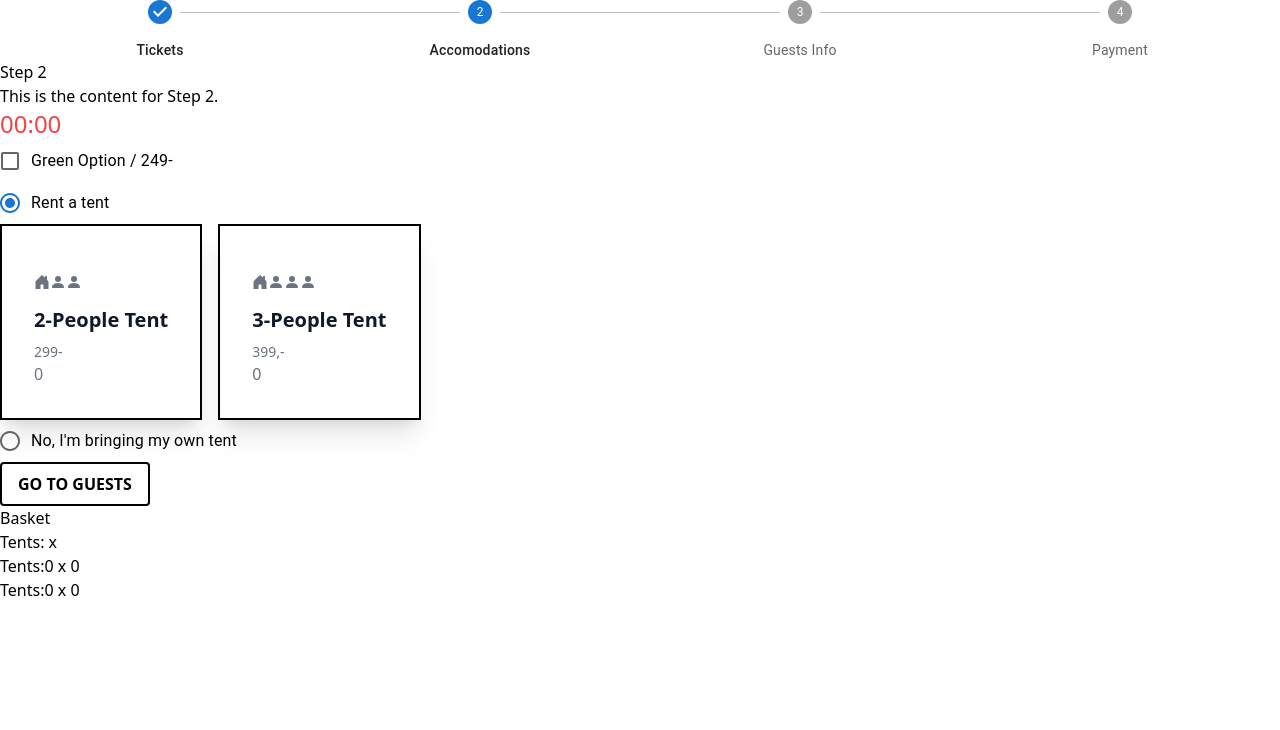
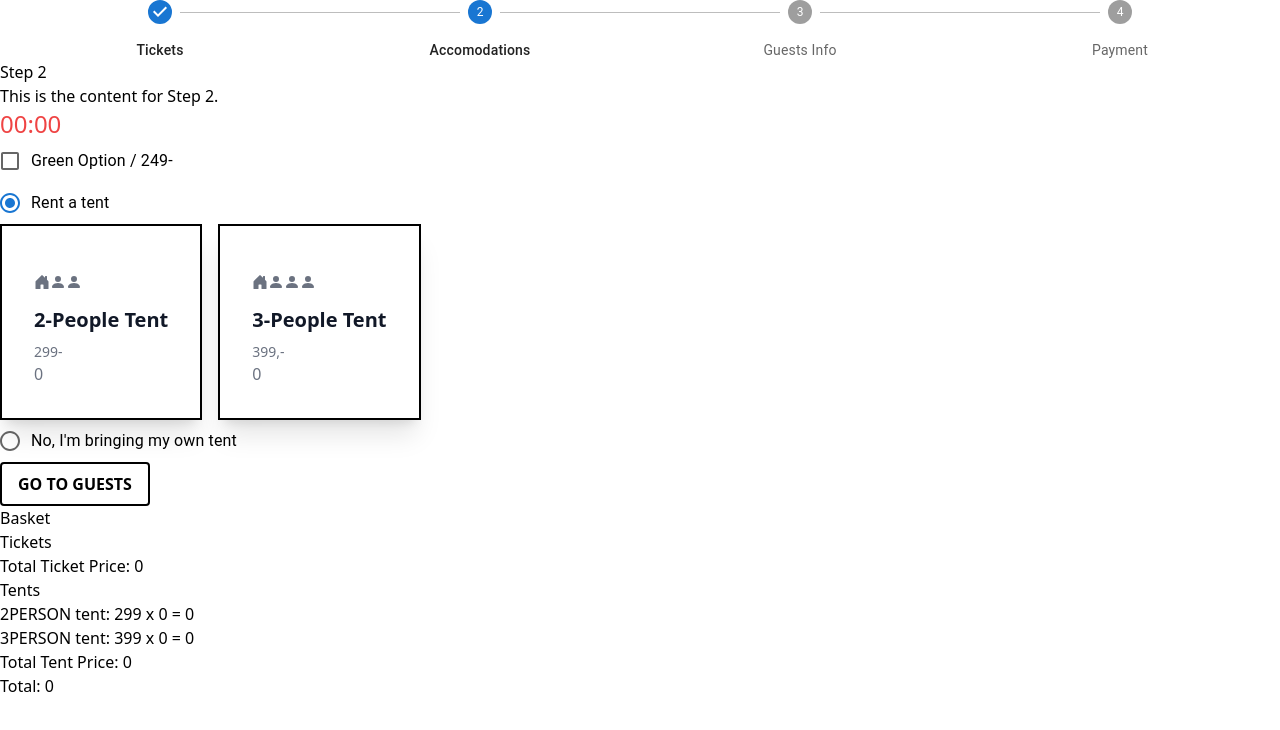
Before and after one commit to rossosofia/frontend_foofest_exam_sofia, a Next.js app: page /accomodations in a window 1280 px wide. Both pictures are taken after a click on the label "Rent a tent". Shown: the top 730 px of the page. Built offline with nearby package versions, Linux system fonts and the light colour scheme.

Commit message:
basket has all the prices and total prices (not the 99 fee)

```diff
--- a/src/components/Basket.jsx
+++ b/src/components/Basket.jsx
@@ -3,35 +3,58 @@ import { StoreContext } from "@/context/storeContext";
 
 function Basket() {
   const state = useContext(StoreContext);
-  console.log(state);
+
+  const tentTotalPrice = [...state.tentBasket.slice(1)].reduce((total, item) => {
+    return total + (item.price * item.tentAmount);
+  }, 0);
+
+  const ticketTotalPrice = state.ticketBasket.reduce((total, item) => {
+    return total + (item.price * item.amount);
+  }, 0);
+
+  const greenFeeTotalPrice = state.greenFee.reduce((total, item) => {
+    return total + item.price;
+  }, 0);
+
+  const totalPrice = tentTotalPrice + ticketTotalPrice + greenFeeTotalPrice;
+
   return (
     <>
       <h2>Basket</h2>
-      <ul>
-        {state.ticketBasket.map((item) => {
-          return (
+      <div>
+        <h2>Tickets</h2>
+        <ul>
+          {state.ticketBasket.map((item) => (
             <li key={item.id}>
-              Tickets:
-              {item.price} x {item.amount}
+              {item.name} Ticket: {item.price} x {item.amount}
             </li>
-          );
-        })}
-         {state.tentBasket.map((item) => {
-          return (
-            <li key={item.id}>
-              Tents:
-              {item.price} x {item.tentAmount}
-            </li>
-          );
-        })}
-          {state.greenFee.map((item) => {
-          return (
-            <li key={item.id}>
-              Green Fee: {item.price}
-            </li>
-          );
-        })}
-      </ul>
+          ))}
+        </ul>
+        <p>Total Ticket Price: {ticketTotalPrice}</p>
+
+        <h2>Tents</h2>
+        <ul>
+          {/* {i did this because tentBasket[0]= hasTent} */}
+          {[...state.tentBasket.slice(1)].map((item) => {
+            const totalTentPrice = item.tentAmount !== 0 ? item.price * item.tentAmount : 0;
+            return (
+              <li key={item.id}>
+                {item.tentName} tent: {item.price} x {item.tentAmount} = {totalTentPrice}
+              </li>
+            );
+          })}
+        </ul>
+        <p>Total Tent Price: {tentTotalPrice}</p>
+
+
+        <ul>
+          {state.greenFee.map((item) => (
+            <li key={item.id}>Green Fee: {item.price}</li>
+          ))}
+        </ul>
+
+        <p>Total: {totalPrice}</p>
+      </div>
     </>
   );
 }
--- a/src/pages/accomodations/index.jsx
+++ b/src/pages/accomodations/index.jsx
@@ -67,7 +67,7 @@ export default function Accomodations() {
         tentID: uuidv4(),
         tentAmount: num2PersonTents,
         tentAmountPeople: 2,
-        price: 299 * num2PersonTents,
+        price: 299 ,
       },
     });
   }
@@ -81,7 +81,7 @@ export default function Accomodations() {
         tentID: uuidv4(),
         tentAmount: num3PersonTents,
         tentAmountPeople: 3,
-        price: 399 * num3PersonTents,
+        price: 399,
       },
     });
   }
```
